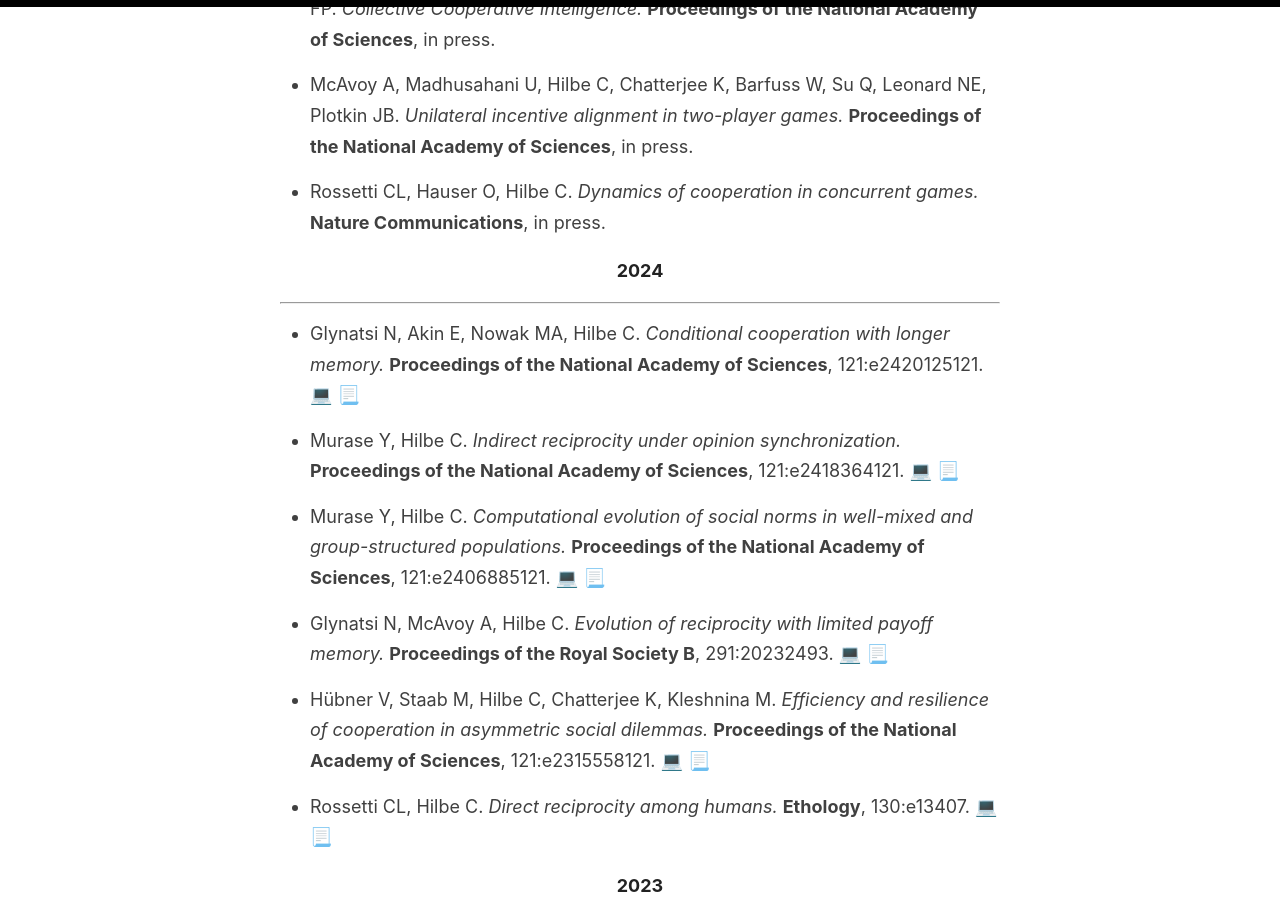
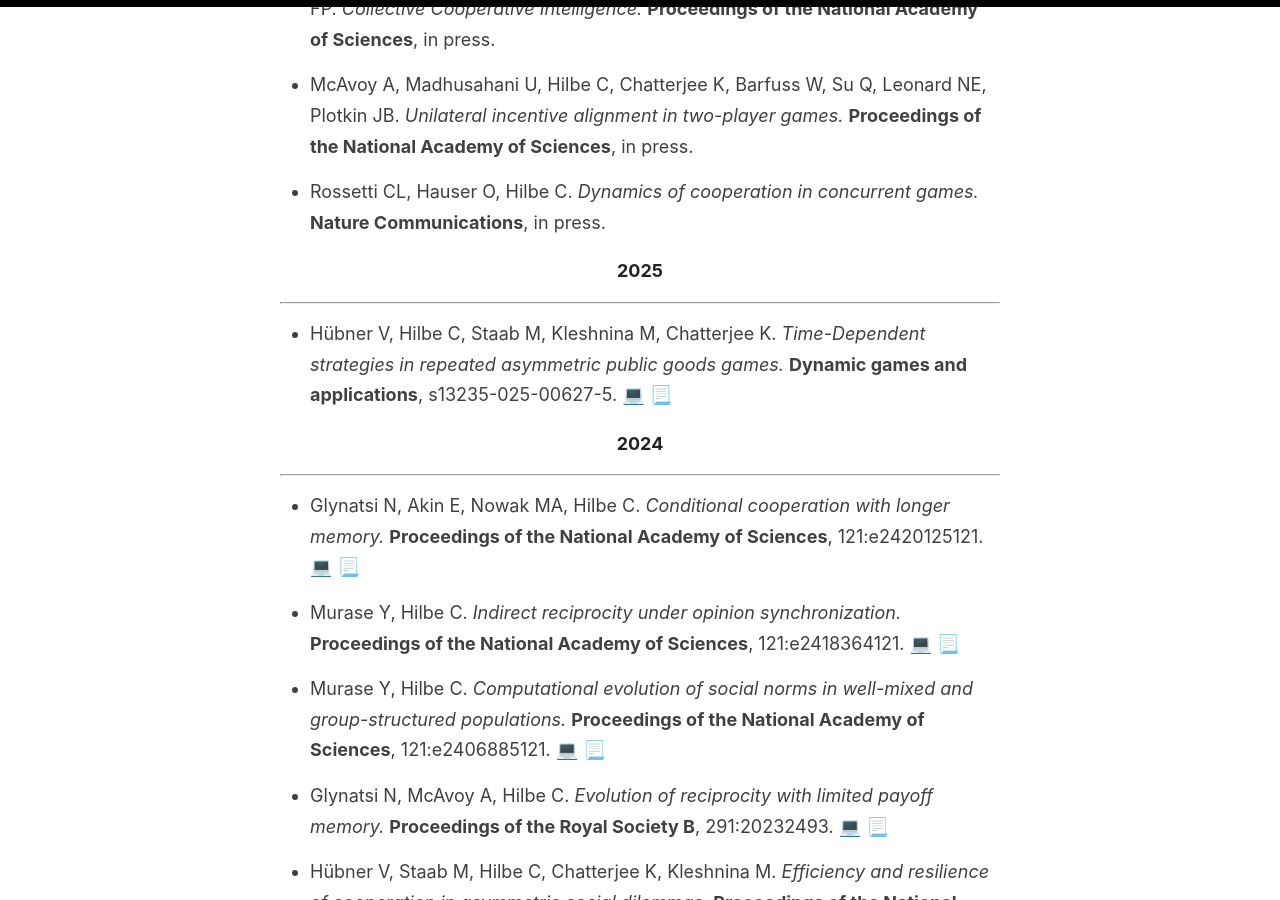
Before and after one commit to christian-hilbe/christian-hilbe.github.io, a Jekyll site: the page built from _pages/publications.md, in a window 1280 px wide and 900 px high, scrolled down 423 px. Built offline with Jekyll 4.4.1, drawn with Linux system fonts in a browser that asks for light colours.

Commit message:
CH: Updating the homepage: publications, CV, IT:U affiliation

```diff
--- a/_pages/publications.md
+++ b/_pages/publications.md
@@ -31,6 +31,19 @@ permalink: /publications/
 - Rossetti CL, Hauser O, Hilbe C.
 *Dynamics of cooperation in concurrent games.*
 **Nature Communications**, in press.
+
+
+
+###### 2025
+
+---
+
+- Hübner V, Hilbe C, Staab M, Kleshnina M, Chatterjee K.
+*Time-Dependent strategies in repeated asymmetric public goods games.*
+**Dynamic games and applications**, s13235-025-00627-5.
+[💻](https://link.springer.com/article/10.1007/s13235-025-00627-5)
+[📃](../files/2025_huebner_dga.pdf)
+
 
 
 ###### 2024
```
Also changed, not shown: _pages/about.md (+1 -1 lines), index.md (+3 -2 lines), 2 other files.
